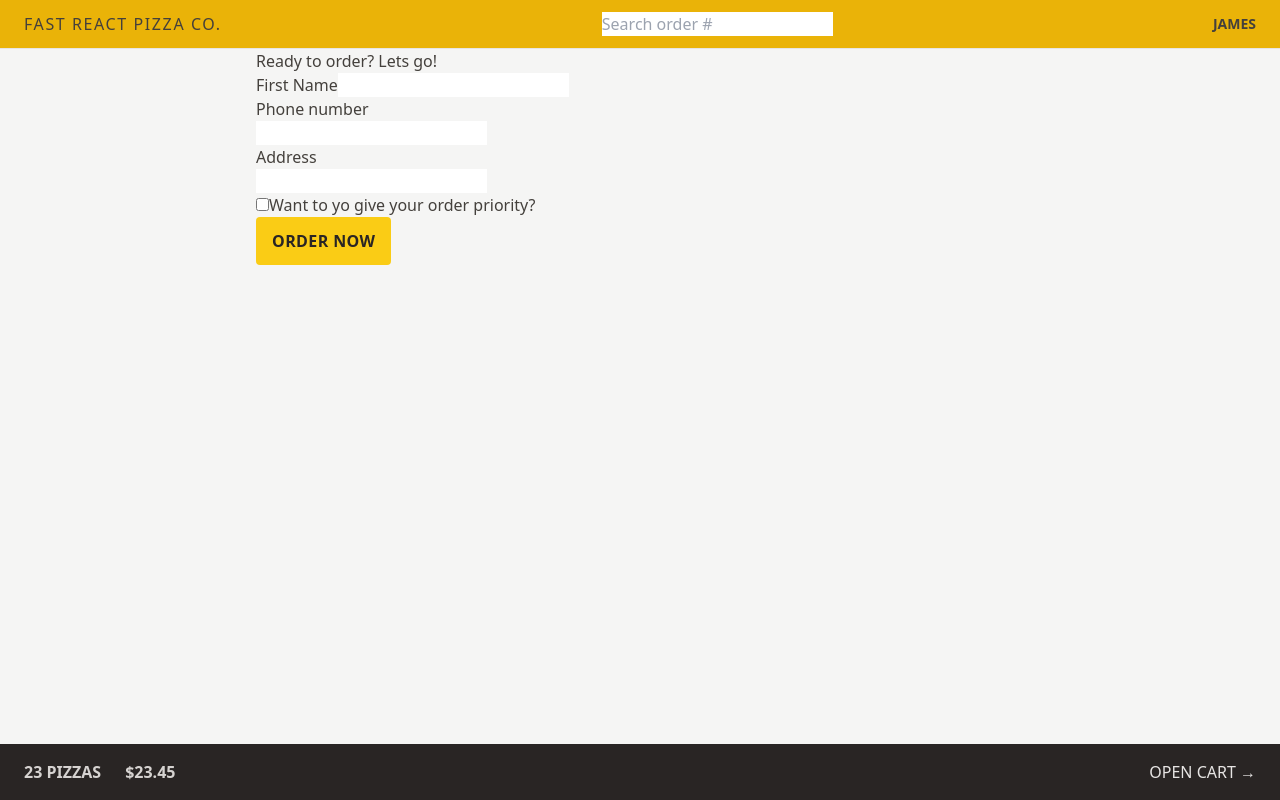
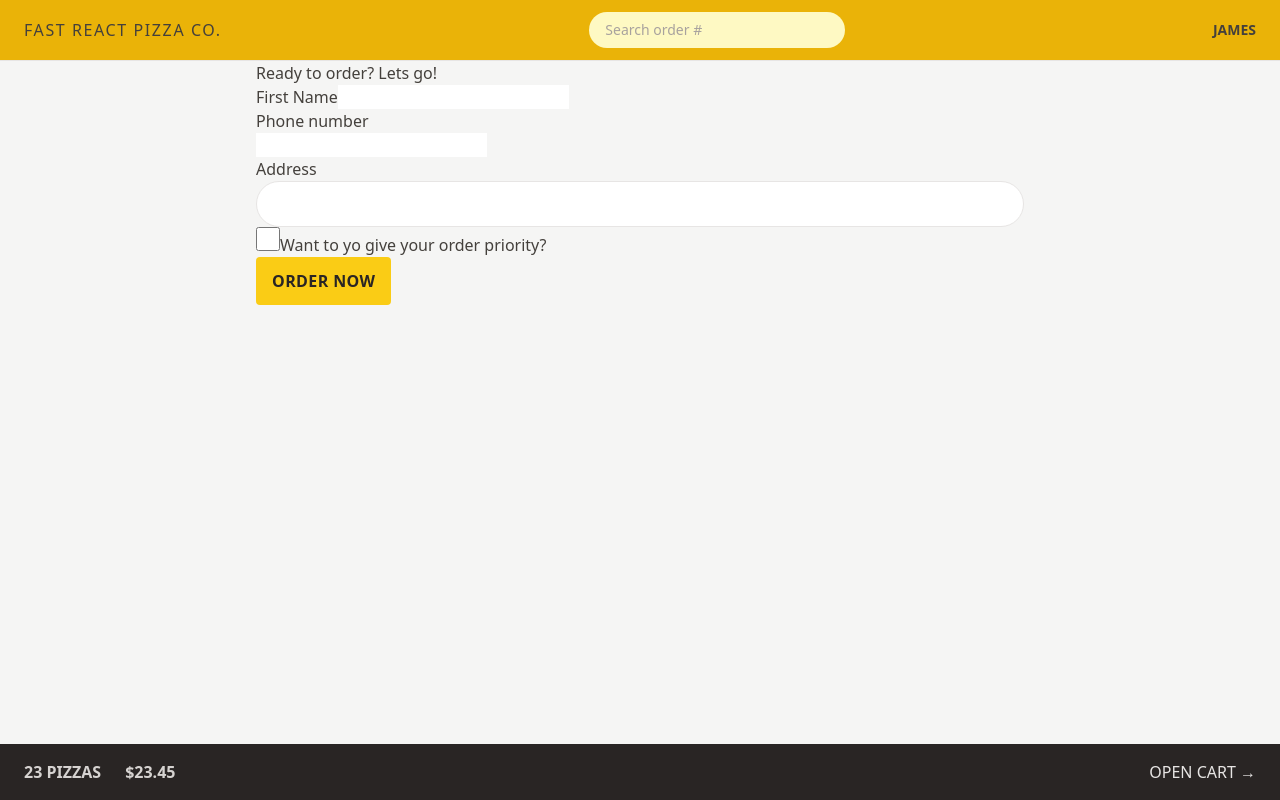
Before and after one commit to 2EZ4BLINK/fast-pizza, a React (Vite) app: page /order/new in a window 1280 px wide. Built offline with nearby package versions, Linux system fonts and the light colour scheme.

Commit message:
update: styling form elements

```diff
--- a/src/features/order/CreateOrder.jsx
+++ b/src/features/order/CreateOrder.jsx
@@ -61,7 +61,12 @@
         <div>
           <label>Address</label>
           <div>
-            <input type="text" name="address" required />
+            <input
+              type="text"
+              name="address"
+              required
+              className="w-full rounded-full border border-stone-200 px-4 py-2 text-sm transition-all duration-300 placeholder:text-stone-400 focus:outline-none focus:ring focus:ring-yellow-400 md:px-6 md:py-3"
+            />
           </div>
         </div>
 
@@ -70,6 +75,7 @@
             type="checkbox"
             name="priority"
             id="priority"
+            className="h-6 w-6 accent-yellow-400 focus:outline-none focus:ring focus:ring-yellow-400 focus:ring-offset-2"
             // value={withPriority}
             // onChange={(e) => setWithPriority(e.target.checked)}
           />
@@ -80,7 +86,7 @@
           <input type="hidden" name="cart" value={JSON.stringify(cart)} />
           <button
             disabled={isSubmitting}
-            className="inline-block rounded-[4px] bg-yellow-400 px-4 py-3 font-semibold uppercase tracking-wide text-stone-800 transition-colors duration-200 hover:bg-yellow-300 focus:bg-yellow-300 focus:outline-none focus:ring focus:ring-yellow-300 focus:ring-offset-2 disabled:cursor-not-allowed"
+            className="inline-block rounded-[4px] bg-yellow-400 px-4 py-3 font-semibold uppercase tracking-wide text-stone-800 transition-colors duration-300 hover:bg-yellow-300 focus:bg-yellow-300 focus:outline-none focus:ring focus:ring-yellow-300 focus:ring-offset-2 disabled:cursor-not-allowed"
           >
             {isSubmitting ? "Placing order..." : "Order now"}
           </button>
--- a/src/features/order/SearchOrder.jsx
+++ b/src/features/order/SearchOrder.jsx
@@ -18,6 +18,7 @@
         placeholder="Search order #"
         value={query}
         onChange={(e) => setQuery(e.target.value)}
+        className="w-28 rounded-full bg-yellow-100 px-4 py-2 text-sm transition-all duration-300 placeholder:text-stone-400 focus:outline-none focus:ring focus:ring-yellow-500 focus:ring-opacity-50 sm:w-64 sm:focus:w-72"
       />
     </form>
   );
```
